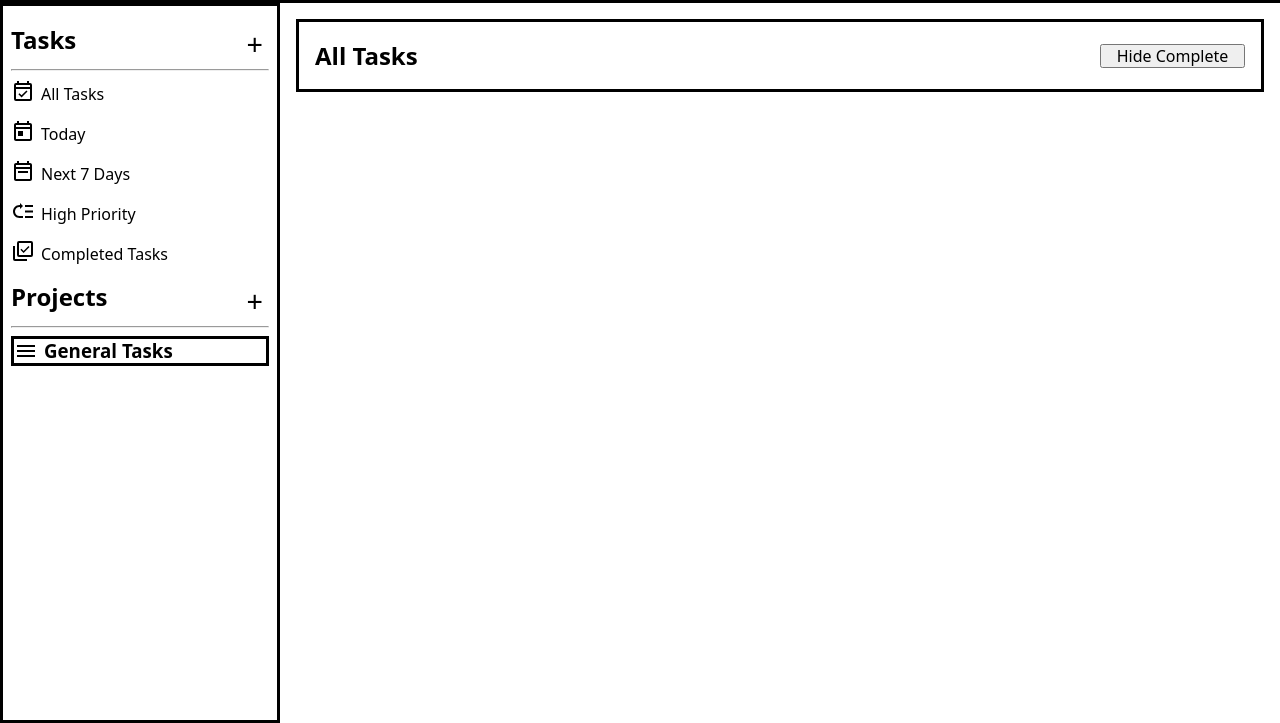
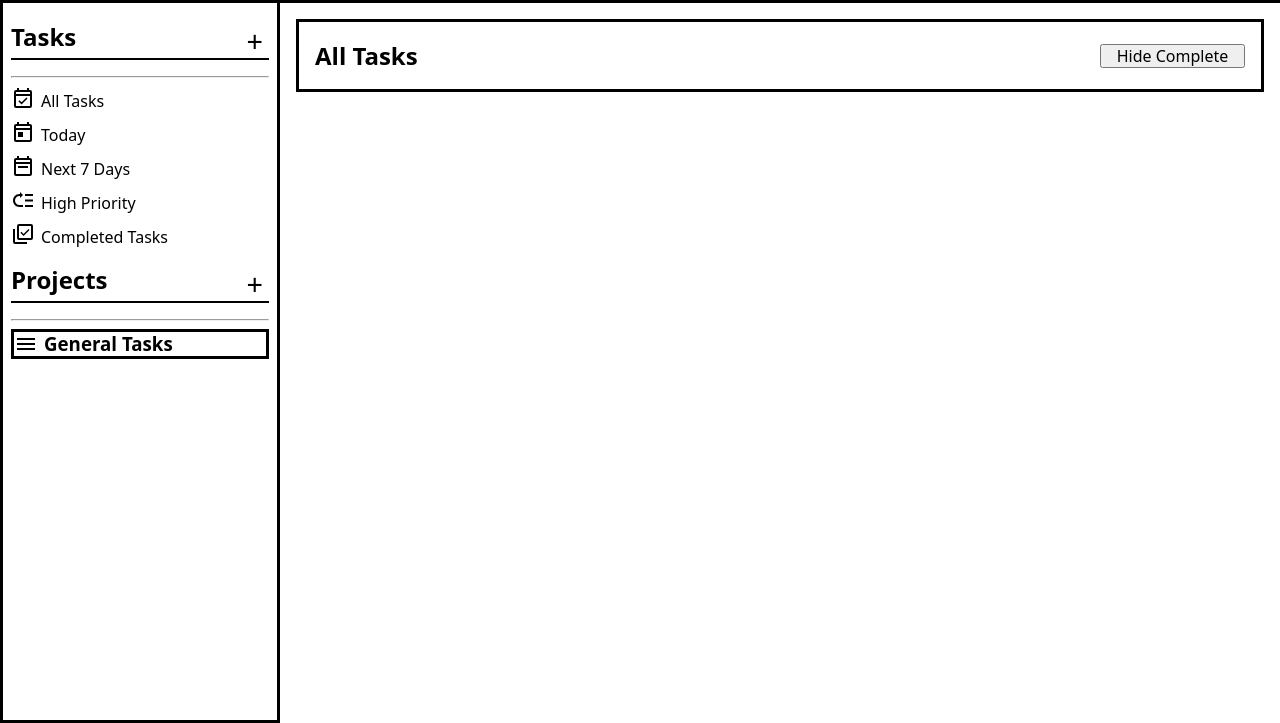
Before and after one commit to EmbryonicDev/todo-list, a website built with webpack: page dist/index.html in a window 1280 px wide. Shown: the part 77-800 px from the top of the page. Built offline with nearby package versions, Linux system fonts and the light colour scheme.

Commit message:
Add plain styling to sidebar

```diff
--- a/src/styles/plain-style.css
+++ b/src/styles/plain-style.css
@@ -41,6 +41,7 @@ body {
   grid-column: 1 / 2;
   grid-row-start: 2;
   border: var(--tempBorder);
+  border-top: 0;
   padding: 0 8px;
 }
 
@@ -48,8 +49,10 @@ body {
   display: grid;
   grid-auto-flow: column;
   justify-content: space-between;
+  margin: 20px 0 16px;
   margin-top: 20px;
   position: relative;
+  border-bottom: 2px var(--tempBorder);
 }
 
 .sideTitleDiv button {
@@ -69,7 +72,7 @@ body {
   justify-content: flex-start;
   align-items: flex-end;
   gap: 6px;
-  margin-bottom: 16px;
+  margin-bottom: 10px;
 }
 
 #projectsDiv {
```
